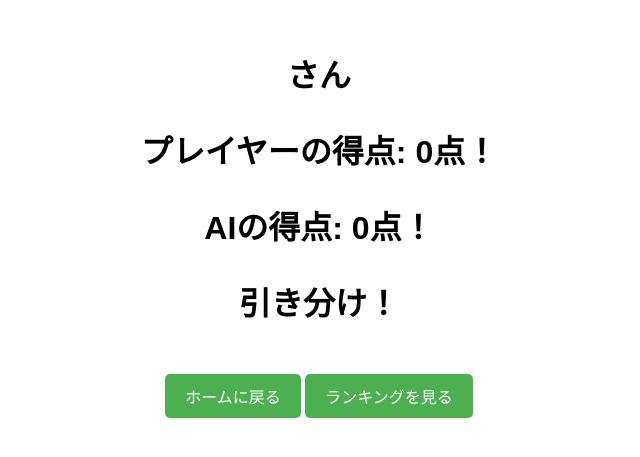
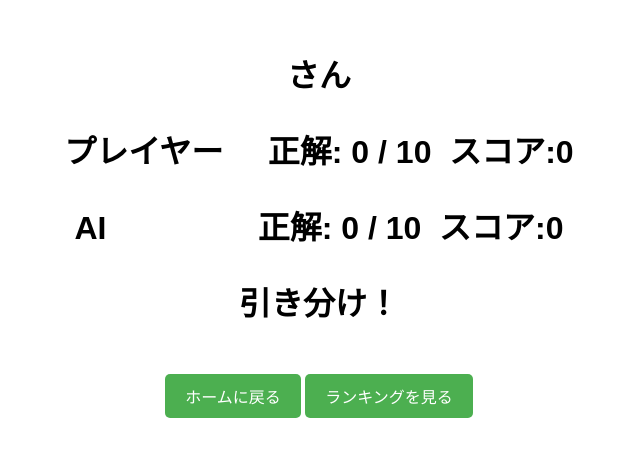
Before and after one commit to SOTA702217/hackathon, a Flask app: page /results in a window 1280 px wide. Shown: the top 457 px of the page, without its empty margins (321-961 px from the left). Run offline with Flask 3, Linux system fonts and the light colour scheme.

Commit message:
add format

```diff
--- a/main/app.py
+++ b/main/app.py
@@ -64,7 +64,7 @@ def get_rankings():  # ランキングを取得する関数
     rankings = Ranking.query.order_by(Ranking.score.desc()).all()
     for item in rankings[:10]:
         rank.append(item)
-        # print(item)
+            # print(item)
     # print(rankings)
     return rank
 
@@ -147,6 +147,8 @@ def results():
     player_score = request.args.get('playerScore', default=0, type=int)  # URLパラメータからプレイヤースコアを取得
     ai_score = request.args.get('aiScore', default=0, type=int)  # URLパラメータからAIスコアを取得
     batch_size = request.args.get('batchsize', default=0, type=int)  # URLパラメータからバッチサイズを取得
+    origin_player_score = player_score
+    origin_ai_score = ai_score
     ai_score = (ai_score * 5) * (batch_size) * (difficulty)  # AIスコアを計算
     player_score = (player_score * 5) * (batch_size) * (difficulty)  # プレイヤースコアを計算
     if player_score > ai_score:
@@ -154,8 +156,8 @@ def results():
     elif player_score == ai_score:
         add_ranking(player_name, player_score / 2)  # スコアが同じ場合、半分のスコアでランキングに追加
 
-    return render_template('result.html', player_name=player_name, player_score=player_score, ai_score=ai_score)  # result.htmlをレンダリングして表示
-
+    return render_template('result.html', player_name=player_name, player_score=player_score, ai_score=ai_score,
+                        origin_player_score = origin_player_score, origin_ai_score = origin_ai_score)  # result.htmlをレンダリングして表示
 @app.route('/rankings')  # ランキングページのルートを定義
 def show_rankings():
     player_name = request.args.get('player_name', default="", type=str)  # URLパラメータからプレイヤー名を取得
--- a/main/templates/result.html
+++ b/main/templates/result.html
@@ -82,8 +82,9 @@
 </head>
 <body>
     <h1 id="player-name">{{ player_name }} さん</h1>
-    <h1 id="player-score">プレイヤーの得点: {{ player_score }}点！</h1>
-    <h1 id="ai-score">AIの得点: {{ ai_score }}点！</h1>
+    <!-- ゴリ押しで調整しました笑 -->
+    <h1 id="player-score">プレイヤー &nbsp;&nbsp;&nbsp;&nbsp;正解: {{ origin_player_score }} / 10 &nbsp;スコア:{{ player_score }}</h1>
+    <h1 id="ai-score">AI &nbsp;&nbsp;&nbsp;&nbsp;&nbsp;&nbsp;&nbsp;&nbsp;&nbsp;&nbsp;&nbsp;&nbsp;&nbsp;&nbsp;&nbsp;&nbsp;正解: {{ origin_ai_score }} / 10 &nbsp;スコア:{{ai_score}}</h1>
     <h1 id="result">
         {% if ai_score > player_score %}
             AIの勝ち！ <!-- AIが勝った場合の表示 -->
```
Also changed, not shown: main/instance/rankings.db.
